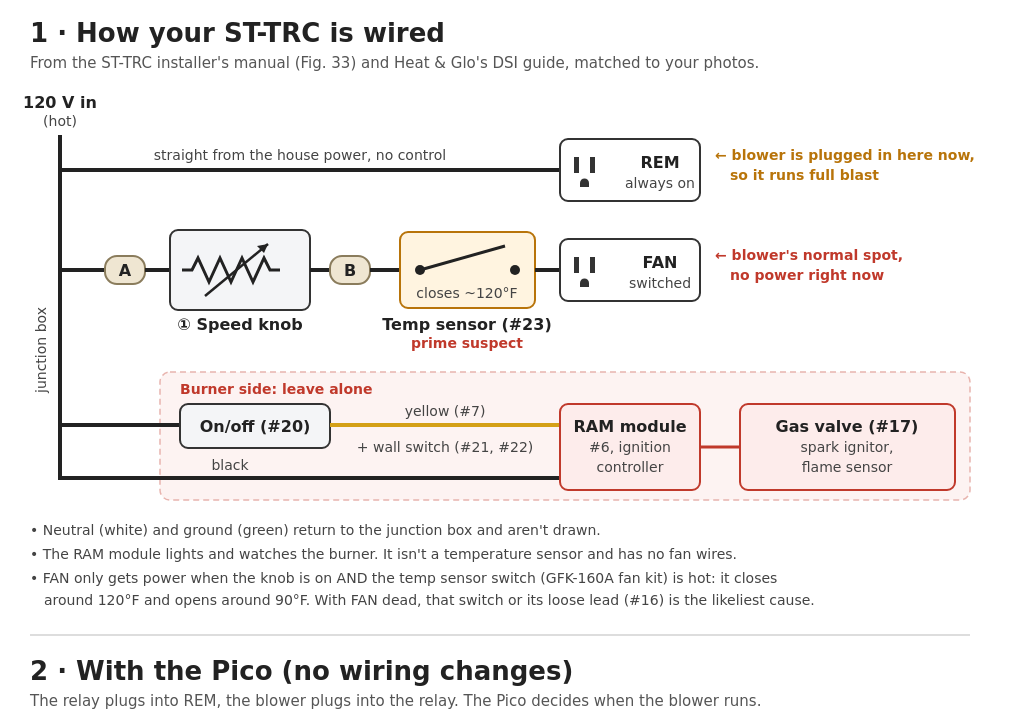
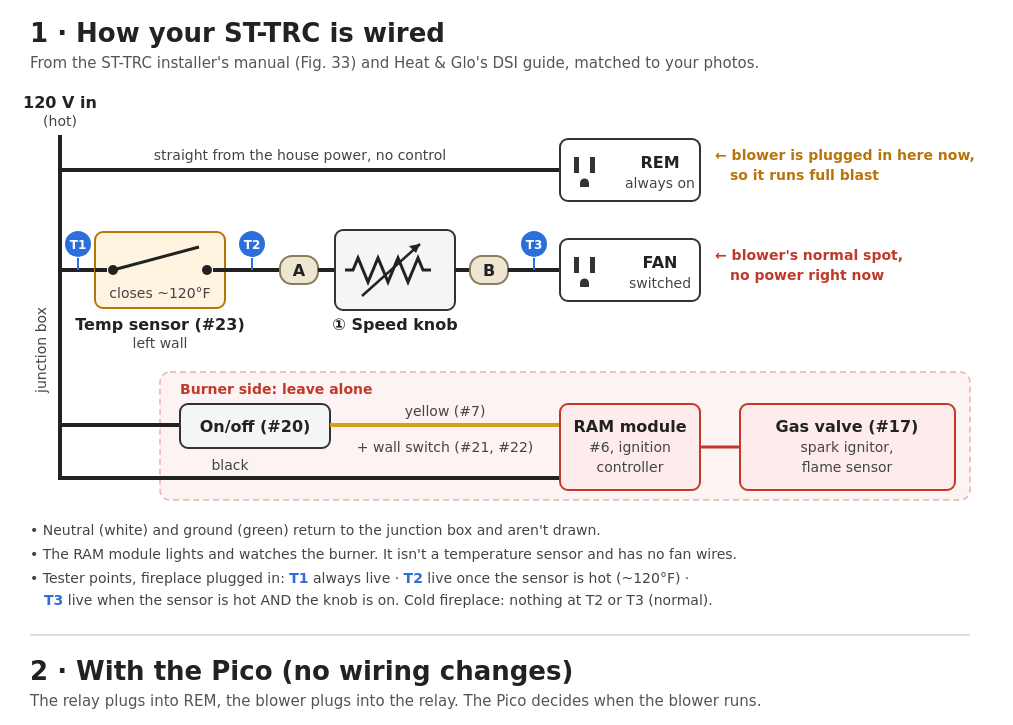
Before and after one commit to bosmun0224/hello-world, a plain HTML site: page fireplace-fan/docs/schematic.html in a window 1280 px wide. Shown: the top 725 px of the page, without its empty margins (0-1013 px from the left). Drawn offline with Linux system fonts and the light colour scheme.

Commit message:
Redraw fan circuit in traced order with tester points
The sensor sits before the knob, so a cold fireplace shows no voltage on
any knob wire. Add T1-T3 test points and an end-to-end lamp and hair
dryer test that separates a dead sensor, a dead knob, and a sensor that
never gets hot enough.

Co-Authored-By: Claude Opus 5.5 <noreply@anthropic.com>
Claude-Session: https://claude.ai/code/session_018uak9j8cmQfDt7bDYqRs5F

```diff
--- a/fireplace-fan/docs/schematic.html
+++ b/fireplace-fan/docs/schematic.html
@@ -49,28 +49,38 @@
   <text x="730" y="180" class="ok">so it runs full blast</text>
   <text x="300" y="160" text-anchor="middle" class="sm">straight from the house power, no control</text>
 
-  <!-- Rung 2: FAN via knob -->
-  <path d="M60 270 H105" class="hot"/>
-  <rect x="105" y="256" width="40" height="28" rx="12" class="splice"/>
-  <text x="125" y="276" text-anchor="middle" class="lbl">A</text>
-  <path d="M145 270 H170" class="hot"/>
-  <rect x="170" y="230" width="140" height="80" rx="8" class="box"/>
-  <path d="M182 270 l10 0 l6 -12 l11 24 l11 -24 l11 24 l11 -24 l11 24 l11 -24 l6 12 l10 0" stroke="#222" stroke-width="3" fill="none"/>
-  <path d="M205 296 L268 244" stroke="#222" stroke-width="2.5"/>
-  <path d="M268 244 l-11 2 l7 7 z" fill="#222"/>
-  <text x="240" y="330" text-anchor="middle" class="lbl">① Speed knob</text>
-  <path d="M310 270 H330" class="hot"/>
-  <rect x="330" y="256" width="40" height="28" rx="12" class="splice"/>
-  <text x="350" y="276" text-anchor="middle" class="lbl">B</text>
-  <path d="M370 270 H400" class="hot"/>
-  <rect x="400" y="232" width="135" height="76" rx="8" class="box" style="fill:#fff4e0;stroke:#b8740a"/>
-  <circle cx="420" cy="270" r="5" fill="#222"/>
-  <circle cx="515" cy="270" r="5" fill="#222"/>
-  <path d="M420 270 L505 246" stroke="#222" stroke-width="3"/>
-  <text x="467" y="298" text-anchor="middle" class="sm">closes ~120°F</text>
-  <text x="467" y="330" text-anchor="middle" class="lbl">Temp sensor (#23)</text>
-  <text x="467" y="348" text-anchor="middle" class="warn">prime suspect</text>
-  <path d="M535 270 H560" class="hot"/>
+  <!-- Rung 2: FAN via sensor then knob (order as traced) -->
+  <path d="M60 270 H95" class="hot"/>
+  <rect x="95" y="232" width="130" height="76" rx="8" class="box" style="fill:#fff4e0;stroke:#b8740a"/>
+  <path d="M95 270 H107 M213 270 H225" stroke="#222" stroke-width="4"/>
+  <circle cx="113" cy="270" r="5" fill="#222"/>
+  <circle cx="207" cy="270" r="5" fill="#222"/>
+  <path d="M113 270 L199 247" stroke="#222" stroke-width="3"/>
+  <text x="160" y="298" text-anchor="middle" class="sm">closes ~120°F</text>
+  <text x="160" y="330" text-anchor="middle" class="lbl">Temp sensor (#23)</text>
+  <text x="160" y="348" text-anchor="middle" class="sm">left wall</text>
+  <path d="M225 270 H280" class="hot"/>
+  <rect x="280" y="256" width="38" height="28" rx="12" class="splice"/>
+  <text x="299" y="276" text-anchor="middle" class="lbl">A</text>
+  <path d="M318 270 H335" class="hot"/>
+  <rect x="335" y="230" width="120" height="80" rx="8" class="box"/>
+  <path d="M345 270 l8 0 l5 -12 l10 24 l10 -24 l10 24 l10 -24 l10 24 l10 -24 l5 12 l8 0" stroke="#222" stroke-width="3" fill="none"/>
+  <path d="M362 296 L420 244" stroke="#222" stroke-width="2.5"/>
+  <path d="M420 244 l-11 2 l7 7 z" fill="#222"/>
+  <text x="395" y="330" text-anchor="middle" class="lbl">① Speed knob</text>
+  <path d="M455 270 H470" class="hot"/>
+  <rect x="470" y="256" width="38" height="28" rx="12" class="splice"/>
+  <text x="489" y="276" text-anchor="middle" class="lbl">B</text>
+  <path d="M508 270 H560" class="hot"/>
+  <circle cx="78" cy="244" r="14" fill="#2a6fdb" stroke="#fff" stroke-width="2"/>
+  <text x="78" y="249" text-anchor="middle" style="font-size:12px;font-weight:bold;fill:#fff">T1</text>
+  <path d="M78 258 V270" stroke="#2a6fdb" stroke-width="2"/>
+  <circle cx="252" cy="244" r="14" fill="#2a6fdb" stroke="#fff" stroke-width="2"/>
+  <text x="252" y="249" text-anchor="middle" style="font-size:12px;font-weight:bold;fill:#fff">T2</text>
+  <path d="M252 258 V270" stroke="#2a6fdb" stroke-width="2"/>
+  <circle cx="534" cy="244" r="14" fill="#2a6fdb" stroke="#fff" stroke-width="2"/>
+  <text x="534" y="249" text-anchor="middle" style="font-size:12px;font-weight:bold;fill:#fff">T3</text>
+  <path d="M534 258 V270" stroke="#2a6fdb" stroke-width="2"/>
   <use href="#outlet" x="560" y="239"/>
   <text x="660" y="268" text-anchor="middle" class="lbl">FAN</text>
   <text x="660" y="288" text-anchor="middle" class="sm">switched</text>
@@ -103,8 +113,8 @@
   <!-- notes -->
   <text x="30" y="535" class="sm">• Neutral (white) and ground (green) return to the junction box and aren't drawn.</text>
   <text x="30" y="559" class="sm">• The RAM module lights and watches the burner. It isn't a temperature sensor and has no fan wires.</text>
-  <text x="30" y="583" class="sm">• FAN only gets power when the knob is on AND the temp sensor switch (GFK-160A fan kit) is hot: it closes</text>
-  <text x="44" y="605" class="sm">around 120°F and opens around 90°F. With FAN dead, that switch or its loose lead (#16) is the likeliest cause.</text>
+  <text x="30" y="583" class="sm">• Tester points, fireplace plugged in: <tspan style="fill:#2a6fdb;font-weight:bold">T1</tspan> always live · <tspan style="fill:#2a6fdb;font-weight:bold">T2</tspan> live once the sensor is hot (~120°F) ·</text>
+  <text x="44" y="605" class="sm"><tspan style="fill:#2a6fdb;font-weight:bold">T3</tspan> live when the sensor is hot AND the knob is on. Cold fireplace: nothing at T2 or T3 (normal).</text>
 
   <line x1="30" y1="635" x2="970" y2="635" class="divider"/>
 
```
Also changed, not shown: fireplace-fan/docs/schematic.png, 1 other file.
